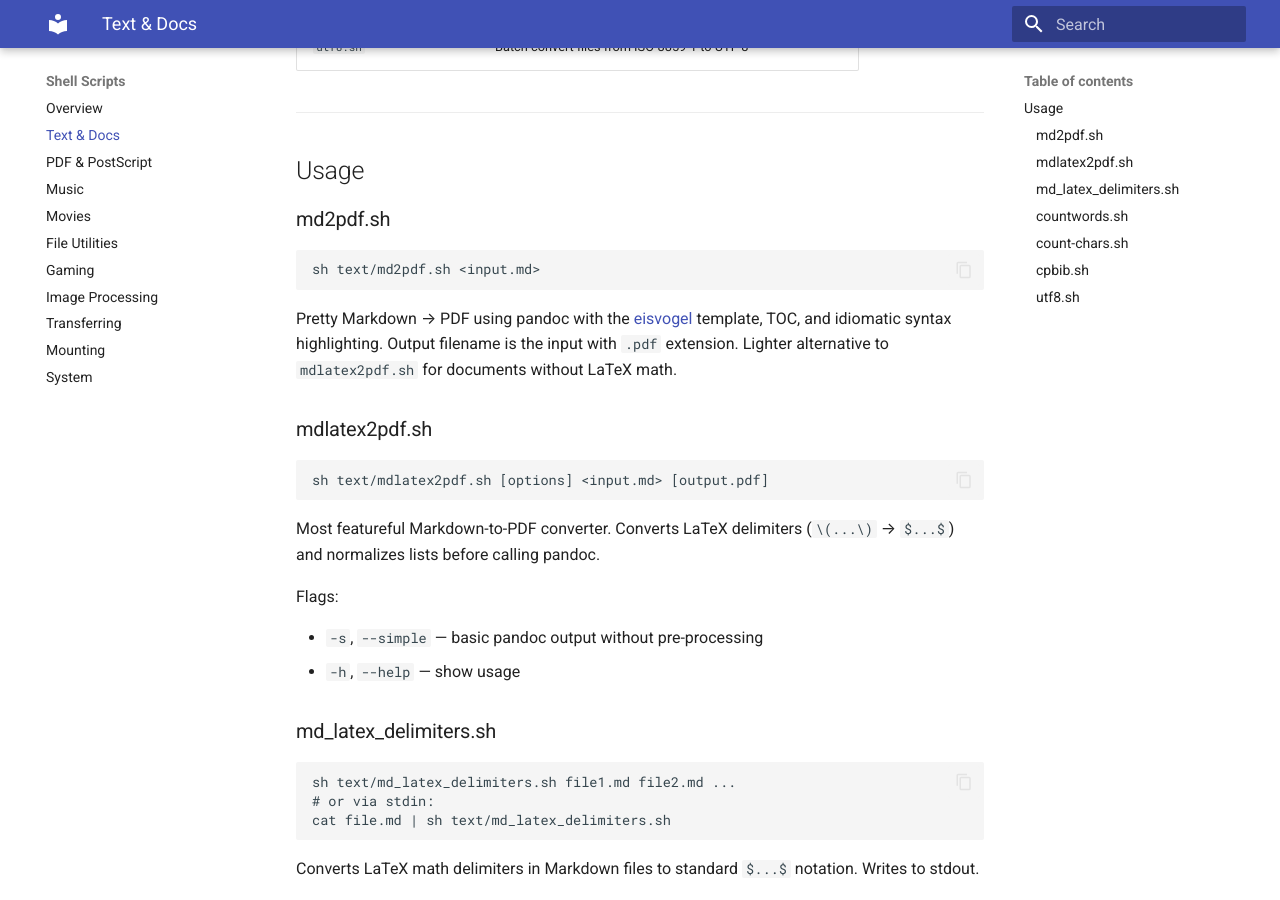
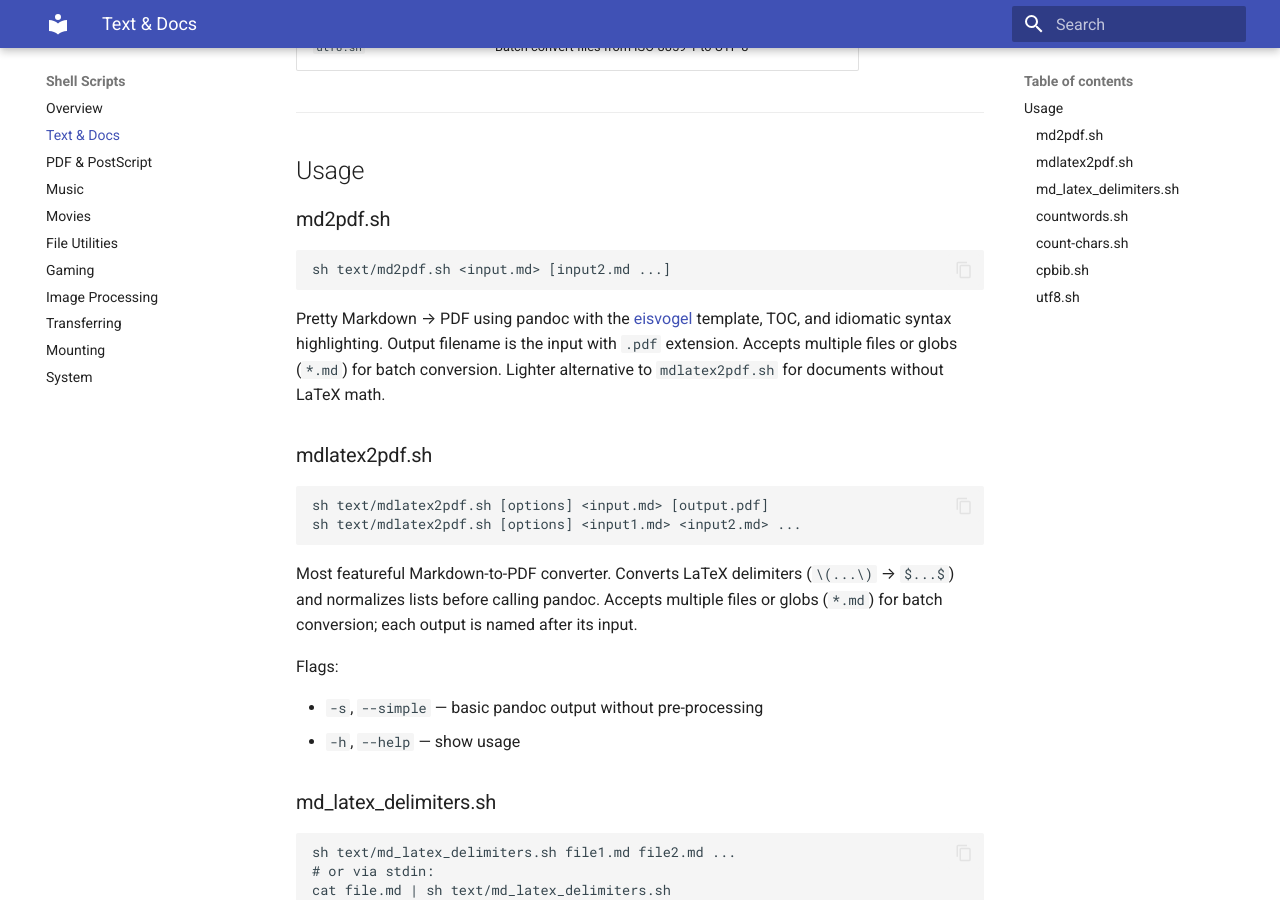
Before and after one commit to rsnemmen/shell-scripts, an MkDocs documentation site: the page built from docs/text.md, in a window 1280 px wide and 900 px high, scrolled down 515 px. Built offline with MkDocs 1.6.1 and Material for MkDocs 9.7.7, drawn with Linux system fonts in a browser that asks for light colours.

Commit message:
text: add batch mode to md2pdf and mdlatex2pdf
Both scripts now accept multiple input files (or shell globs like *.md).
mdlatex2pdf preserves single-file + explicit output behaviour when exactly
two args are given and the second ends in .pdf and does not yet exist.

Co-Authored-By: Claude Sonnet 4.6 <noreply@anthropic.com>

````diff
--- a/docs/text.md
+++ b/docs/text.md
@@ -19,18 +19,19 @@
 ### md2pdf.sh
 
 ```sh
-sh text/md2pdf.sh <input.md>
+sh text/md2pdf.sh <input.md> [input2.md ...]
 ```
 
-Pretty Markdown → PDF using pandoc with the [eisvogel](https://github.com/Wandmalfarbe/pandoc-latex-template) template, TOC, and idiomatic syntax highlighting. Output filename is the input with `.pdf` extension. Lighter alternative to `mdlatex2pdf.sh` for documents without LaTeX math.
+Pretty Markdown → PDF using pandoc with the [eisvogel](https://github.com/Wandmalfarbe/pandoc-latex-template) template, TOC, and idiomatic syntax highlighting. Output filename is the input with `.pdf` extension. Accepts multiple files or globs (`*.md`) for batch conversion. Lighter alternative to `mdlatex2pdf.sh` for documents without LaTeX math.
 
 ### mdlatex2pdf.sh
 
 ```sh
 sh text/mdlatex2pdf.sh [options] <input.md> [output.pdf]
+sh text/mdlatex2pdf.sh [options] <input1.md> <input2.md> ...
 ```
 
-Most featureful Markdown-to-PDF converter. Converts LaTeX delimiters (`\(...\)` → `$...$`) and normalizes lists before calling pandoc.
+Most featureful Markdown-to-PDF converter. Converts LaTeX delimiters (`\(...\)` → `$...$`) and normalizes lists before calling pandoc. Accepts multiple files or globs (`*.md`) for batch conversion; each output is named after its input.
 
 Flags:
 
````
Also changed, not shown: 2 other files.
